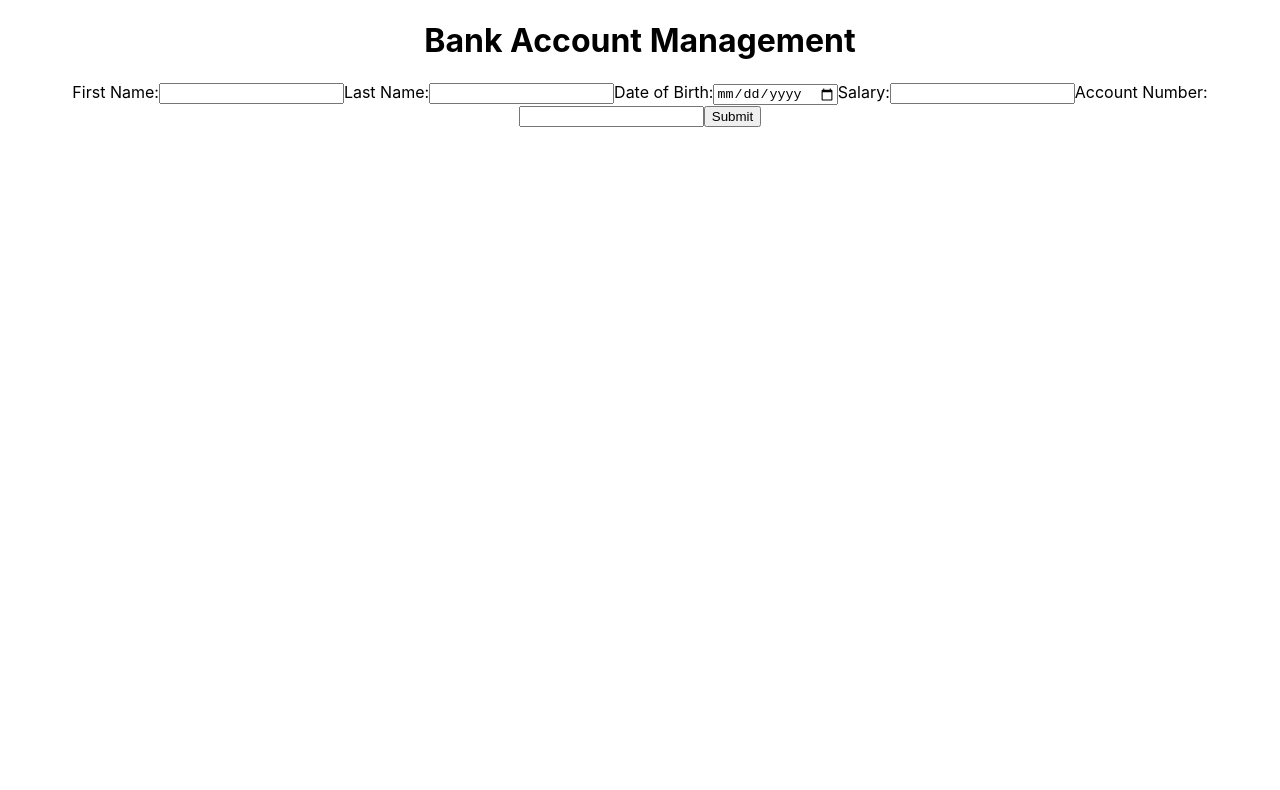
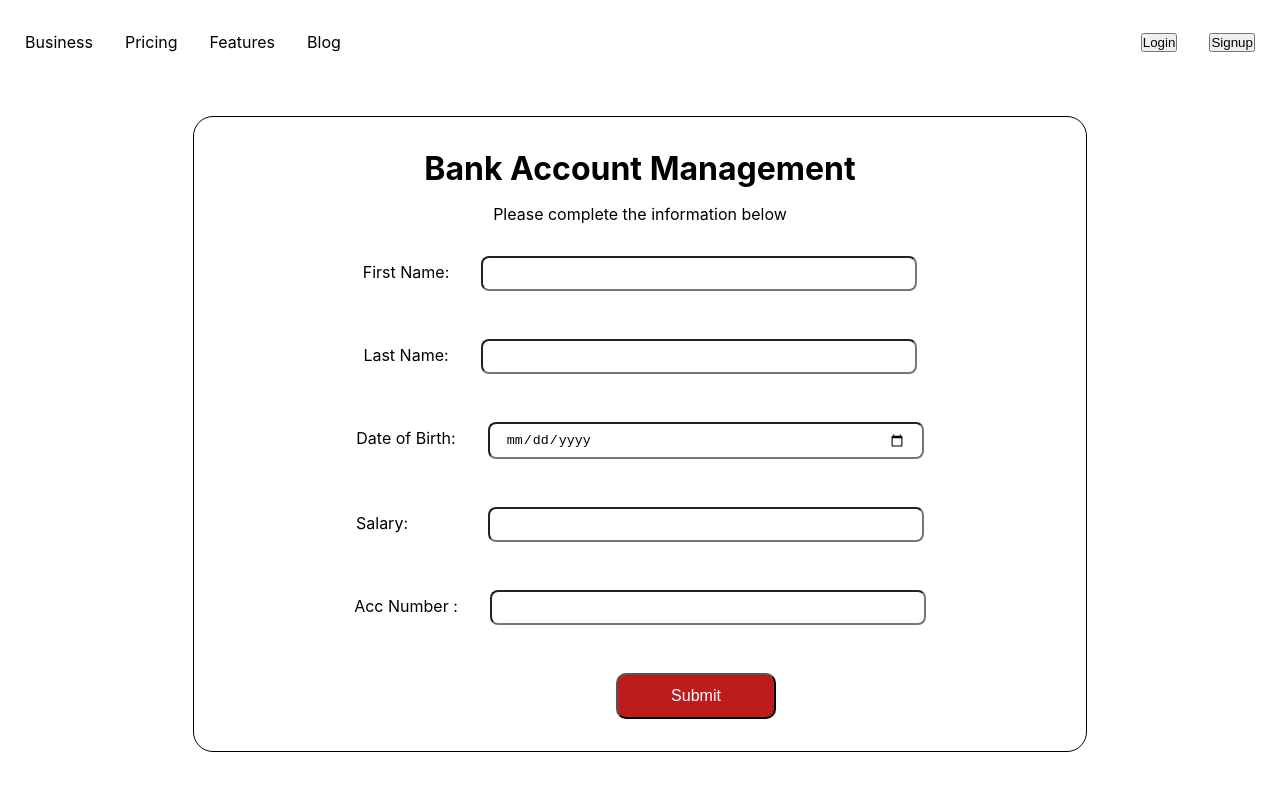
Before and after one commit to PROG4-DigitalBank/UI, a React (Create React App) app: page /signup in a window 1280 px wide. Shown: the top 790 px of the page. Built offline with nearby package versions, Linux system fonts and the light colour scheme.

Commit message:
feat: global design for signup

```diff
--- a/src/components/auth/Signup.jsx
+++ b/src/components/auth/Signup.jsx
@@ -1,5 +1,6 @@
 import React, { useState, useEffect } from 'react'
 import './styles/index.css'
+import { Link } from 'react-router-dom'
 
 const Signup = () => {
   // State for managing form inputs and existing accounts
@@ -45,9 +46,23 @@ const Signup = () => {
 
   return (
     <>
-      <div>
-        <h1>Bank Account Management</h1>
-        <form onSubmit={handleSubmit}>
+      <nav className="navbar">
+        <div className="left-links">
+          <Link to="/business">Business</Link>
+          <Link to="/pricing">Pricing</Link>
+          <Link to="/features">Features</Link>
+          <Link to="/blog">Blog</Link>
+        </div>
+        <div className="right-links">
+          <button>Login</button>
+          <button>Signup</button>
+        </div>
+      </nav>
+
+      <div className='main'>
+        <h1 className='title'>Bank Account Management</h1>
+        <p className='information-text'>Please complete the information below</p>
+        <form onSubmit={handleSubmit} className='form'>
           <label>
             First Name:
             <input
@@ -56,7 +71,7 @@ const Signup = () => {
               value={formData.firstName}
               onChange={handleChange}
               required
-              className="text-red-400"
+              className="input-text"
             />
           </label>
           <label>
@@ -67,6 +82,7 @@ const Signup = () => {
               value={formData.lastName}
               onChange={handleChange}
               required
+              className='input-text'
             />
           </label>
           <label>
@@ -77,6 +93,7 @@ const Signup = () => {
               value={formData.dateOfBirth}
               onChange={handleChange}
               required
+              className='input-text'
             />
           </label>
           <label>
@@ -87,19 +104,23 @@ const Signup = () => {
               value={formData.salary}
               onChange={handleChange}
               required
+              className='input-text'
+              id='salary'
             />
           </label>
           <label>
-            Account Number:
+            Acc Number :
             <input
               type="text"
               name="accountNumber"
               value={formData.accountNumber}
               onChange={handleChange}
               required
+              className='input-text'
+              id='acc-number'
             />
           </label>
-          <button type="submit">Submit</button>
+          <button type="submit" className='submit'>Submit</button>
         </form>
         {/* TODO: Display existing accounts and allow modification */}
       </div>
--- a/src/components/auth/styles/index.css
+++ b/src/components/auth/styles/index.css
@@ -0,0 +1,72 @@
+*{
+    margin: 0;
+    padding: 0;
+    text-decoration: none;
+    list-style: none;
+    color: black;
+}
+
+.left-links, .right-links, .navbar{
+    display: flex;
+    flex-direction: row;
+    align-items: center;
+}
+
+.left-links, .right-links{
+    gap: 2rem;
+}
+
+.navbar{
+    gap: 50rem;
+    justify-content: center;
+    margin-top: 2rem;
+}
+
+
+
+.information-text{
+    margin-top: 1rem;
+    margin-bottom: 2rem;
+}
+
+.form{
+    display: flex;
+    flex-direction: column;
+    gap: 3rem;
+    align-items: center;
+    justify-content: center;
+}
+
+.input-text{
+    width: 25rem;
+    padding: 0.5rem 1rem 0.5rem 1rem;
+    border-radius: 8px;
+    margin-left: 2rem;
+}
+
+#salary{
+    margin-left: 5rem;
+}
+
+.submit{
+    width: 10rem;
+    padding: 0.75rem 0.75rem;
+    border-radius: 10px;
+    color: white;
+    background-color: rgb(190, 28, 28);
+    font-size: medium;
+    margin-left: 7rem;
+}
+
+.main{
+    margin: 4rem auto;
+    display: flex;
+    flex-direction: column;
+    border: black solid 0.5px;
+    border-radius: 20px;
+    justify-content: center;
+    align-items: center;
+    width: max-content;
+    height: max-content;
+    padding: 2rem 10rem 2rem 10rem;
+}
```
